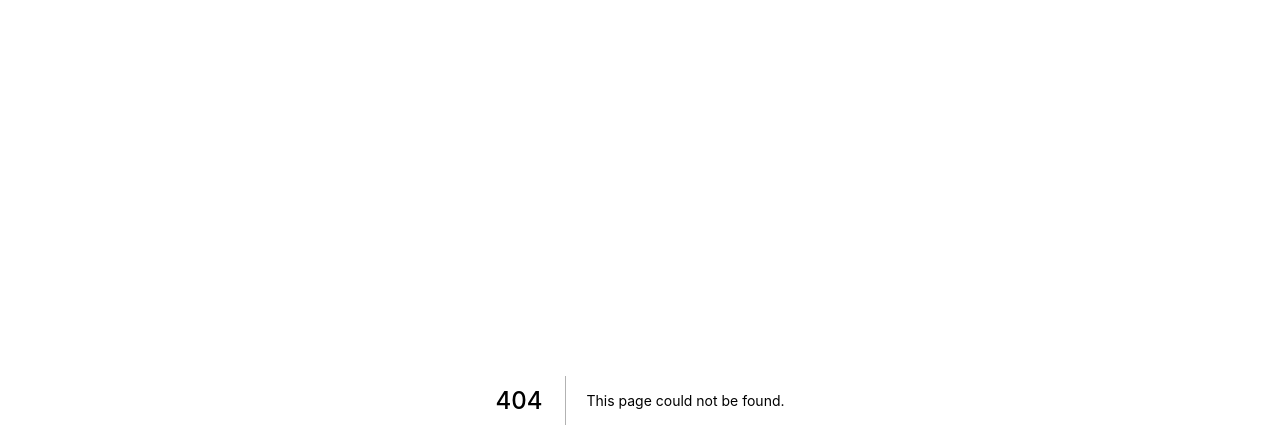
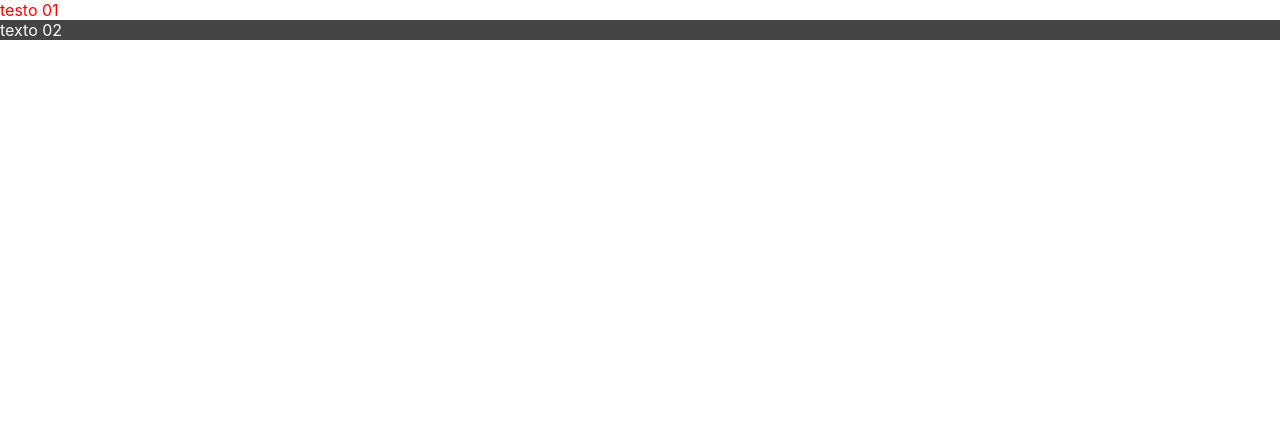
Before and after one commit to alexsandroferreira/next-js, a Next.js app: page /css/integration in a window 1280 px wide. Before the commit this address had no page. Shown: the top 448 px of the page. Built offline with nearby package versions, Linux system fonts and the light colour scheme.

Commit message:
components

```diff
--- a/pages/_app.js
+++ b/pages/_app.js
@@ -1,4 +1,5 @@
 import '../styles/globals.css'
+import '../pages/css/integration.css'
 
 function MyApp({ Component, pageProps }) {
   return <Component {...pageProps} />
--- /dev/null
+++ b/pages/css/integration.css
@@ -0,0 +1,7 @@
+.red{
+    color: red;
+}
+.blue{
+    background: #444;
+    color:#fff;
+}
--- /dev/null
+++ b/pages/css/integration.jsx
@@ -0,0 +1,8 @@
+export default function integration(){
+    return(
+        <div>
+            <div className="red">testo 01</div>
+            <div className="blue">texto 02</div>
+        </div>
+    )
+}
--- /dev/null
+++ b/pages/css/integration2.module.css
@@ -0,0 +1,11 @@
+.red{
+    color: red;
+    background: #fff;
+    font-size: 2rem;
+
+}
+.blue{
+    background: #444;
+    color:#fff;
+    font-size: 3rem;
+}
```
Also changed, not shown: pages/css/integration2.jsx (added, +9 -0 lines).
